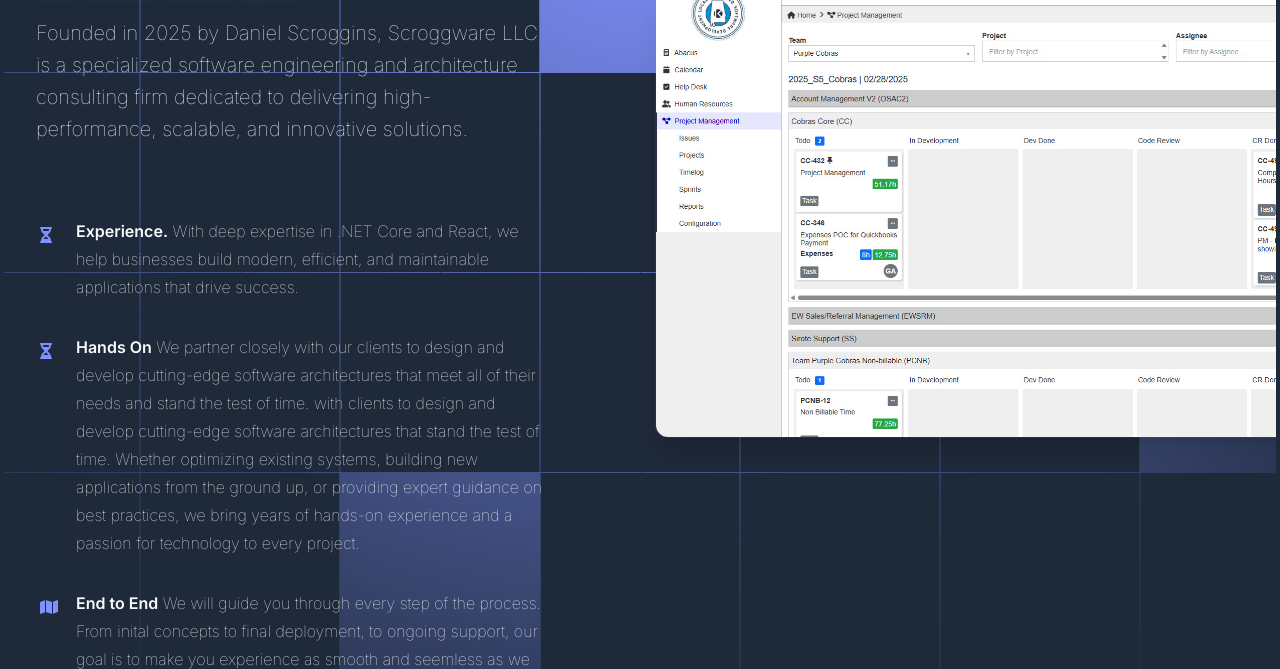
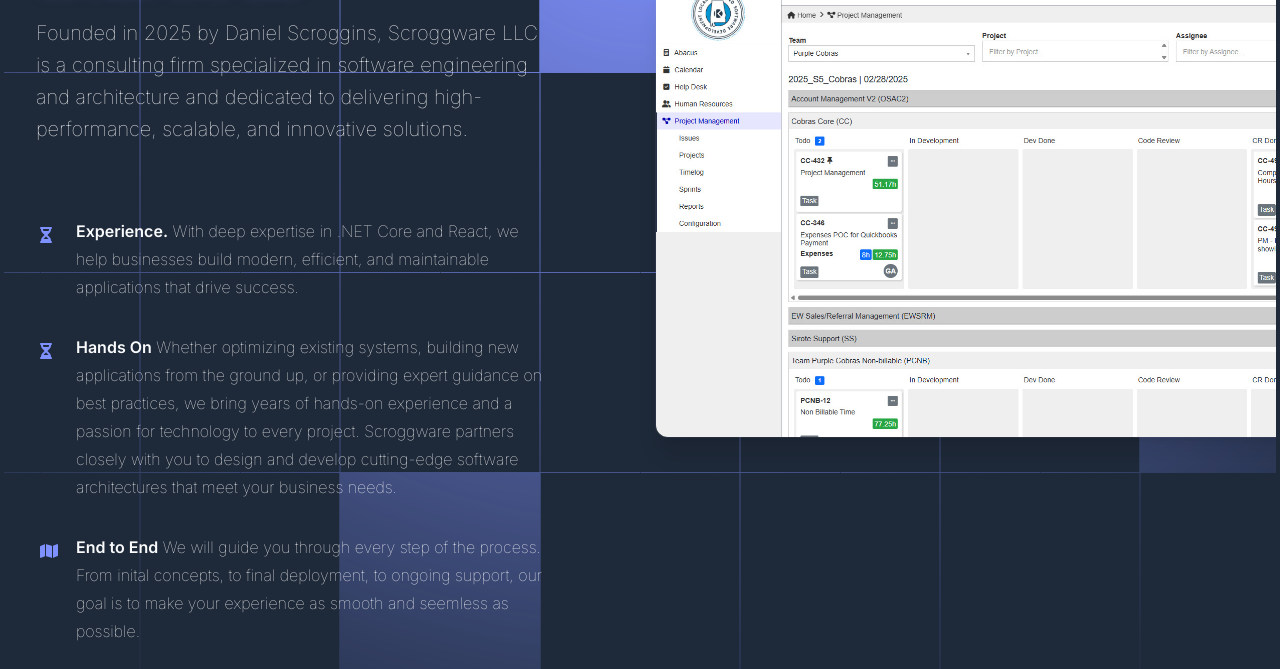
Before and after one commit to scroggware/scroggware.github.io, a plain HTML site: page About.html in a window 1280 px wide. Shown: the part 131-800 px from the top of the page. Drawn offline with Linux system fonts and the light colour scheme.

Commit message:
updated some language and fixed some links

```diff
--- a/About.html
+++ b/About.html
@@ -161,9 +161,9 @@
                 </h1>
                 <p class="mt-6 text-xl/8 text-white">
                   Founded in 2025 by Daniel Scroggins, Scroggware LLC is a
-                  specialized software engineering and architecture consulting
-                  firm dedicated to delivering high-performance, scalable, and
-                  innovative solutions.
+                  consulting firm specialized in software engineering and
+                  architecture and dedicated to delivering high-performance,
+                  scalable, and innovative solutions.
                 </p>
               </div>
             </div>
@@ -205,15 +205,13 @@
                       ><strong class="font-semibold text-gray-50"
                         >Hands On</strong
                       >
-                      We partner closely with our clients to design and develop
-                      cutting-edge software architectures that meet all of their
-                      needs and stand the test of time. with clients to design
-                      and develop cutting-edge software architectures that stand
-                      the test of time. Whether optimizing existing systems,
-                      building new applications from the ground up, or providing
-                      expert guidance on best practices, we bring years of
-                      hands-on experience and a passion for technology to every
-                      project.</span
+                      Whether optimizing existing systems, building new
+                      applications from the ground up, or providing expert
+                      guidance on best practices, we bring years of hands-on
+                      experience and a passion for technology to every project.
+                      Scroggware partners closely with you to design and develop
+                      cutting-edge software architectures that meet your
+                      business needs.</span
                     >
                   </li>
                   <li class="flex gap-x-3">
@@ -225,9 +223,9 @@
                         >End to End</strong
                       >
                       We will guide you through every step of the process. From
-                      inital concepts to final deployment, to ongoing support,
-                      our goal is to make you experience as smooth and seemless
-                      as we can for our clients.</span
+                      inital concepts, to final deployment, to ongoing support,
+                      our goal is to make your experience as smooth and seemless
+                      as possible.</span
                     >
                   </li>
                 </ul>
@@ -275,9 +273,8 @@
       >
         <div class="text-xs sm:text-center text-gray-300">
           © <span id="year"></span>
-          <a href="https://flowbite.com/" class="hover:underline"
-            >Scroggware LLC</a
-          >. All Rights Reserved.
+          <a href="/index.html" class="hover:underline">Scroggware LLC</a>. All
+          Rights Reserved.
         </div>
         <div class="text-xs mr-8 sm:text-center text-gray-300">
           View our
```
Also changed, not shown: Contact.html (+3 -4 lines), Privacy.html (+2 -3 lines), Services.html (+9 -10 lines), index.html (+1 -1 lines).
